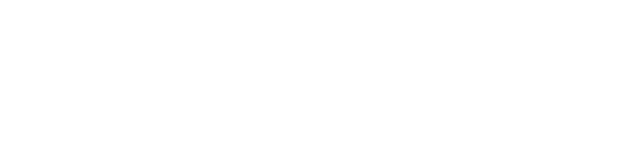
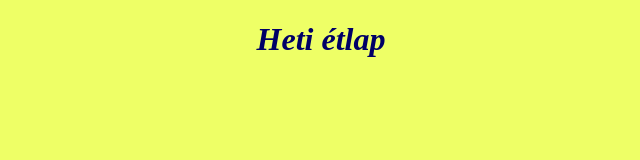
Before and after one commit to alapvizsga/html-etlap-imadiz, a plain HTML site: page index.html in a window 1280 px wide. Shown: the whole page, without its empty margins (319-959 px from the left). Drawn offline with Linux system fonts and the light colour scheme.

Commit message:
Félkész feladat

```diff
--- a/index.html
+++ b/index.html
@@ -7,5 +7,6 @@
     <link rel="stylesheet" href="style.css">
 </head>
 <body>
+    <h1>Heti étlap</h1>
 </body>
 </html>
--- a/style.css
+++ b/style.css
@@ -0,0 +1,10 @@
+body{
+    background-color: #EEFF66;
+    color: #000066;
+    font-style: italic;
+    width: 50%;
+    margin: auto;
+}
+h1{
+    text-align: center;
+}
```
